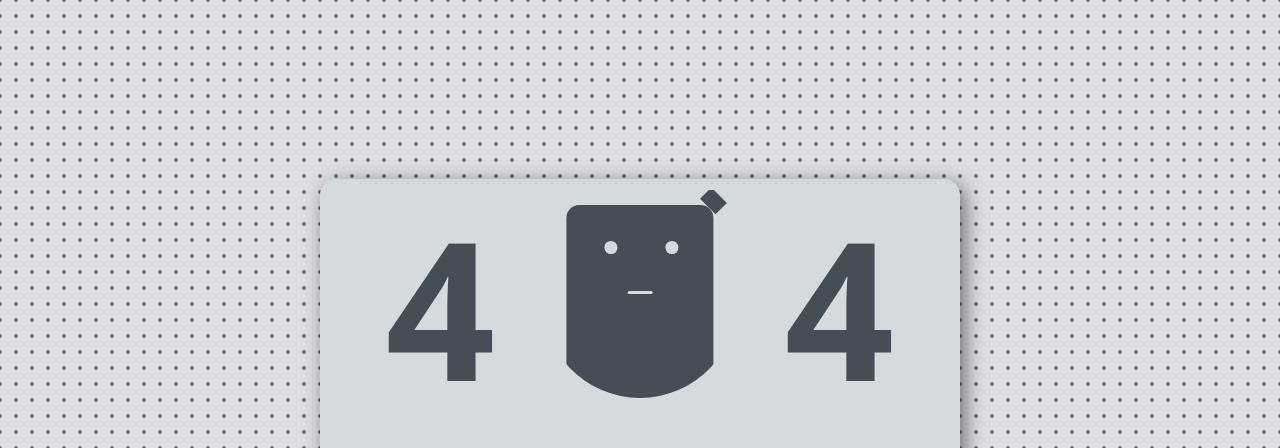
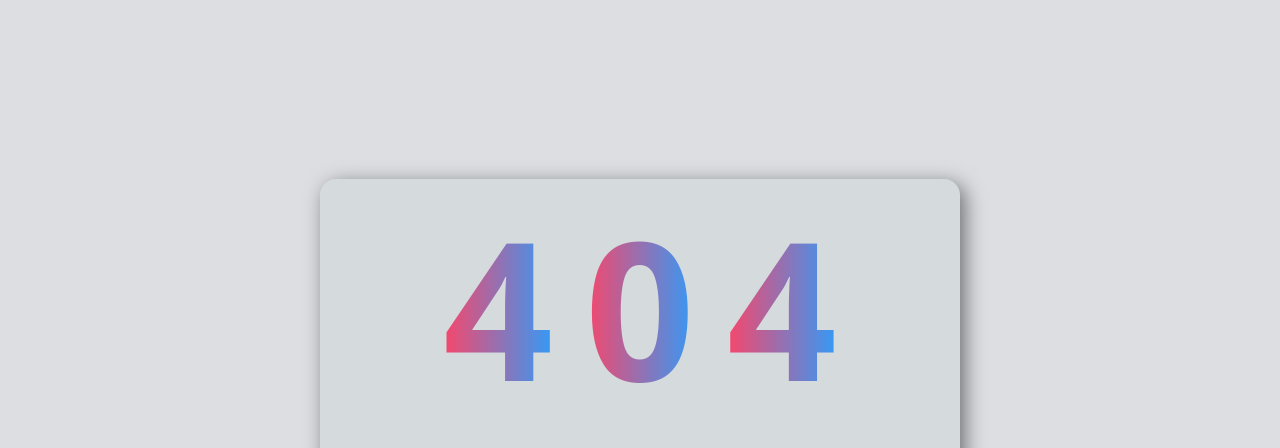
Before and after one commit to Nekzus/DW24840-Proyecto, a website: page 404.html in a window 1280 px wide. Shown: the top 448 px of the page. Drawn offline with nearby package versions, Linux system fonts and the light colour scheme.

Commit message:
Optimizacion codigo

```diff
--- a/404.html
+++ b/404.html
@@ -37,22 +37,7 @@
         <div class="center container">
             <div class="center__error">
                 <div class="center__number">4</div>
-                <div class="center__illustration">
-                    <div class="center__circle"></div>
-                    <div class="center__clip">
-                        <div class="center__paper">
-                            <div class="center__face">
-                                <div class="center__eyes">
-                                    <div class="center__eye center__eye--left"></div>
-                                    <div class="center__eye center__eye--right"></div>
-                                </div>
-                                <div class="center__rosyCheeks center__rosyCheeks--left"></div>
-                                <div class="center__rosyCheeks center__rosyCheeks--right"></div>
-                                <div class="center__mouth"></div>
-                            </div>
-                        </div>
-                    </div>
-                </div>
+                <div class="center__number">0</div>
                 <div class="center__number">4</div>
             </div>
 
--- a/scss/components/_containers.scss
+++ b/scss/components/_containers.scss
@@ -137,10 +137,13 @@
 
 // CONTENEDOR DE MULTIMEDIA - VIDEO PRESENTACION
 .video {
-    @include block-container(&__content);
+
+    @include block-container(&__iframe);
+
 }
 
 // CONTENEDOR DE MULTIMEDIA - MAPA
 .map {
-    @include block-container(&__content);
+
+    @include block-container(&__iframe);
 }
--- a/scss/components/_multimedia.scss
+++ b/scss/components/_multimedia.scss
@@ -4,28 +4,25 @@
     &__iframe {
         border-radius: 0.5rem;
         box-shadow: 0.3125rem 0.3125rem 1.25rem var(--color-shadow);
-        grid-area: media;
 
         @include xs {
-            margin: 1rem;
-            width: 30rem;
-            height: 20rem;
+            width: 25.8rem;
+            height: 14.5rem;
         }
 
         @include sm {
-            width: 35rem;
+            width: 35.5rem;
             height: 20rem;
         }
 
         @include md {
-            margin: 3rem;
             width: 45rem;
-            height: 25rem;
+            height: 25.5rem;
         }
 
         @include lg {
-            width: 65rem;
-            height: 45rem;
+            width: 57.5rem;
+            height: 32.3rem;
         }
     }
 }
--- a/scss/layout/_404.scss
+++ b/scss/layout/_404.scss
@@ -24,115 +24,20 @@
     &__error {
         display: flex;
         flex-direction: row;
-        width: 100%;
+        width: 95%;
         justify-content: center;
         align-content: center;
     }
 
     &__number {
-        color: var(--color-font-primary);
+        background-image: linear-gradient(to right, var(--color-pink), var(--color-blue));
+        -webkit-background-clip: text;
+        background-clip: text;
+        -webkit-text-fill-color: transparent;
         font-weight: 900;
         font-size: 12rem;
         line-height: 1;
-        margin: 0 2.1rem;
-    }
-
-    &__illustration {
-        position: relative;
-        width: 12.2rem;
-        margin: 0 2.1rem;
-    }
-
-    &__circle {
-        position: absolute;
-        bottom: 0;
-        left: 0;
-        width: 12.2rem;
-        height: 11.4rem;
-        border-radius: 50%;
-        background-color: var(--color-primary);
-    }
-
-    &__clip {
-        display: inline-block;
-        position: absolute;
-        bottom: 0.3rem;
-        left: 50%;
-        transform: translateX(-50%);
-        overflow: hidden;
-        flex-wrap: nowrap;
-        width: 12.5rem;
-        height: 13rem;
-        border-radius: 0 0 50% 50%;
-    }
-
-    &__paper {
-        position: absolute;
-        bottom: -0.3rem;
-        left: 50%;
-        transform: translateX(-50%);
-        width: 9.2rem;
-        height: 12.4rem;
-        border: 0.3rem solid var(--color-primary);
-        background-color: var(--color-font-primary);
-        border-radius: 0.8rem;
-
-        &::before {
-            content: "";
-            position: absolute;
-            top: -0.7rem;
-            right: -0.7rem;
-            width: 1.4rem;
-            height: 1rem;
-            background-color: var(--color-font-primary);
-            border-bottom: 0.3rem solid var(--color-primary);
-            transform: rotate(45deg);
-        }
-    }
-
-    &__face {
-        position: relative;
-        margin-top: 2.3rem;
-    }
-
-    &__eyes {
-        position: absolute;
-        top: 0;
-        left: 2.4rem;
-        width: 4.6rem;
-        height: 0.8rem;
-    }
-
-    &__eye {
-        position: absolute;
-        bottom: 0;
-        width: 0.8rem;
-        height: 0.8rem;
-        border-radius: 50%;
-        background-color: var(--color-bg-primary);
-        animation-name: eye;
-        animation-duration: 4s;
-        animation-iteration-count: infinite;
-        animation-timing-function: ease-in-out;
-
-        &--left {
-            left: 0;
-        }
-
-        &--right {
-            right: 0;
-        }
-    }
-
-    &__mouth {
-        position: absolute;
-        top: 3.1rem;
-        left: 50%;
-        width: 1.6rem;
-        height: 0.2rem;
-        border-radius: 0.1rem;
-        transform: translateX(-50%);
-        background-color: var(--color-bg-primary);
+        margin: 0 1rem;
     }
 
     &__text {
--- a/scss/utilities/_animations.scss
+++ b/scss/utilities/_animations.scss
@@ -11,22 +11,3 @@
         opacity: 1
     }
 }
-
-// ANIMATION PAGE 404
-@keyframes eye {
-    0% {
-        height: 0.8rem;
-    }
-    50% {
-        height: 0.8rem;
-    }
-    52% {
-        height: 0.1rem;
-    }
-    54% {
-        height: 0.8rem;
-    }
-    100% {
-        height: 0.8rem;
-    }
-}
--- a/scss/utilities/_variables.scss
+++ b/scss/utilities/_variables.scss
@@ -16,8 +16,8 @@ $color-youtube: #F21100;
 $color-facebook: #3F62A8;
 $color-github: #BC1885;
 $color-linkedin: #0A66C2;
-$color-gradient-1-black: rgb(128, 108, 108);
-$color-gradient-2-black: rgba(65, 47, 47, 0.1);
+$color-gradient-1-black: #dcdee2;
+$color-gradient-2-black: #dcdee2;
 $color-toggler:rgba(0, 0, 0, 0.55);
 
 // DARK MODE
```
Also changed, not shown: css/stylescss.css.
